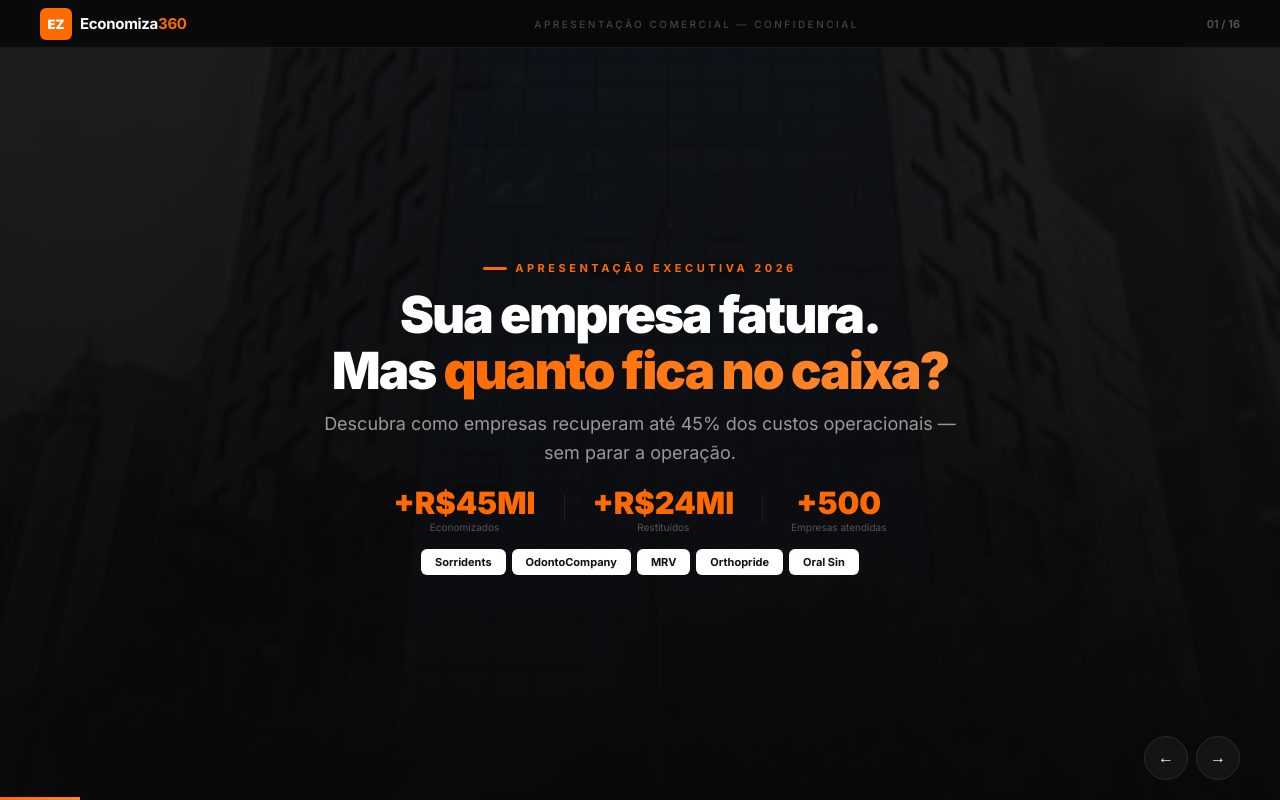
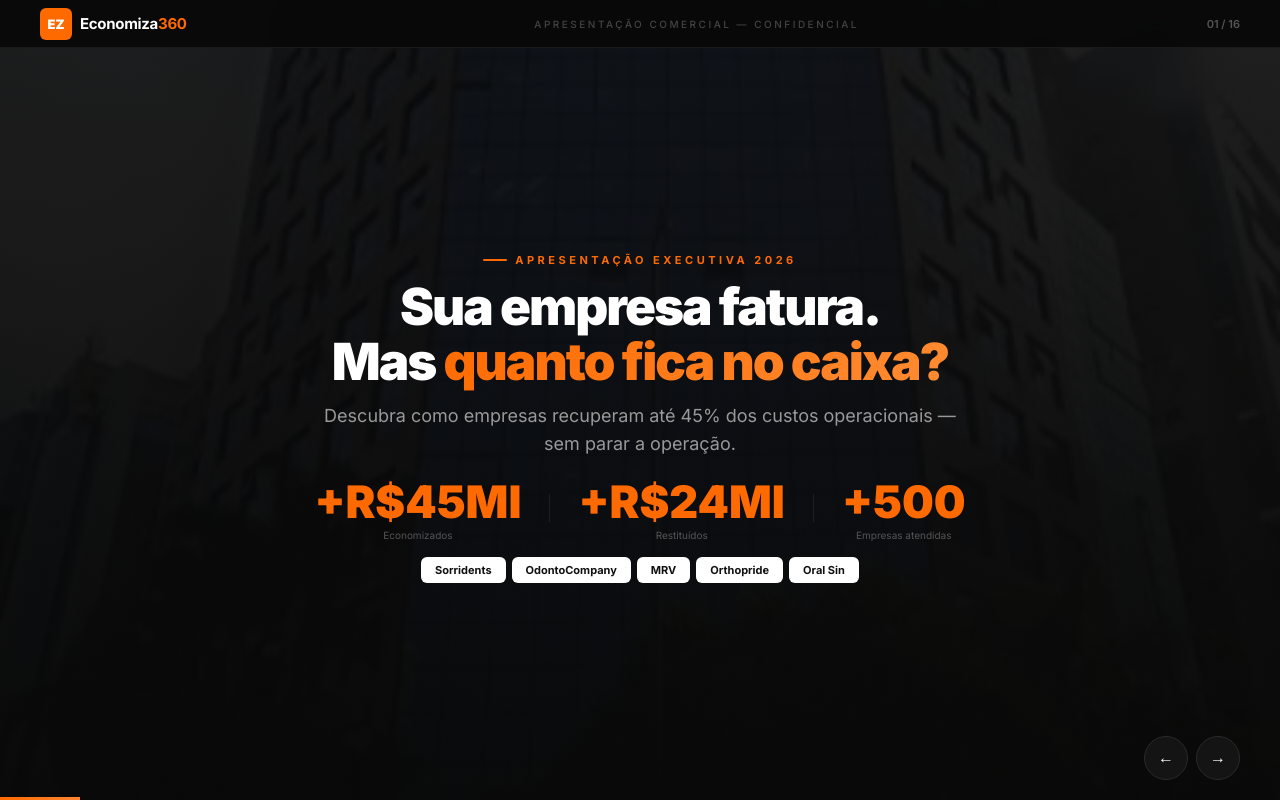
Before and after one commit to economiza360/apresentacaocomercial, a plain HTML site: page index.html in a window 1280 px wide. Drawn offline with Linux system fonts and the light colour scheme.

Commit message:
Update index.html

```diff
--- a/index.html
+++ b/index.html
@@ -48,8 +48,8 @@ h2{font-size:clamp(30px,3.25vw,48px);font-weight:800;line-height:1.1;letter-spac
 .row{display:flex;gap:10px;flex-wrap:wrap;align-items:center}
 .rowc{justify-content:center}
 .sep{width:1px;height:28px;background:rgba(255,255,255,.08)}
-.num{font-size:clamp(22px,2vw,32px);font-weight:900;color:#FF6A00}
-.numlg{font-size:clamp(28px,2.4vw,40px)}
+.num{font-size:clamp(32px,2.9vw,46px);font-weight:900;color:#FF6A00}
+.numlg{font-size:clamp(40px,3.5vw,58px)}
 .numrd{color:#FF1744}
 .numgr{color:#00C853}
 .sm{font-size:12px;color:#666;line-height:1.4}
```
